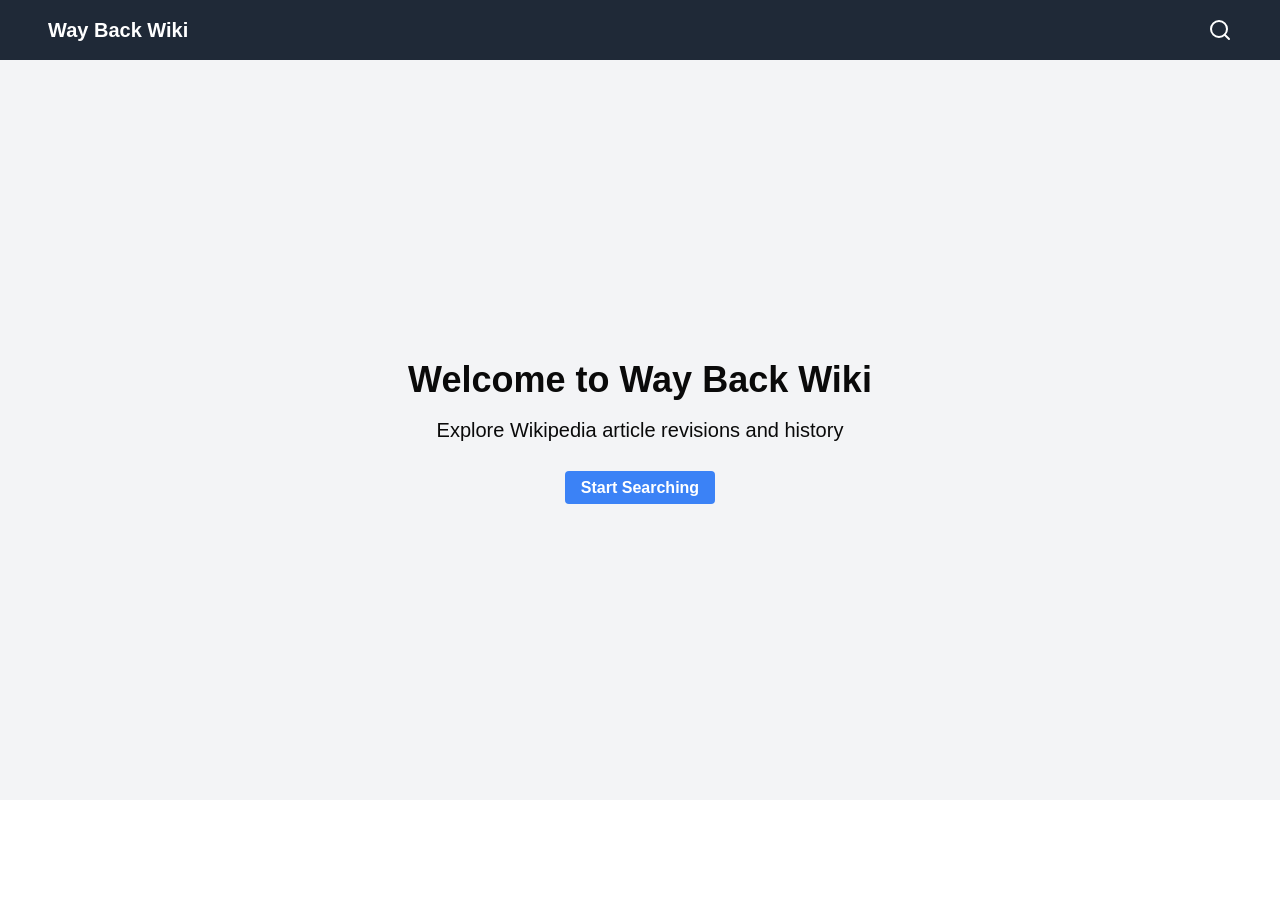
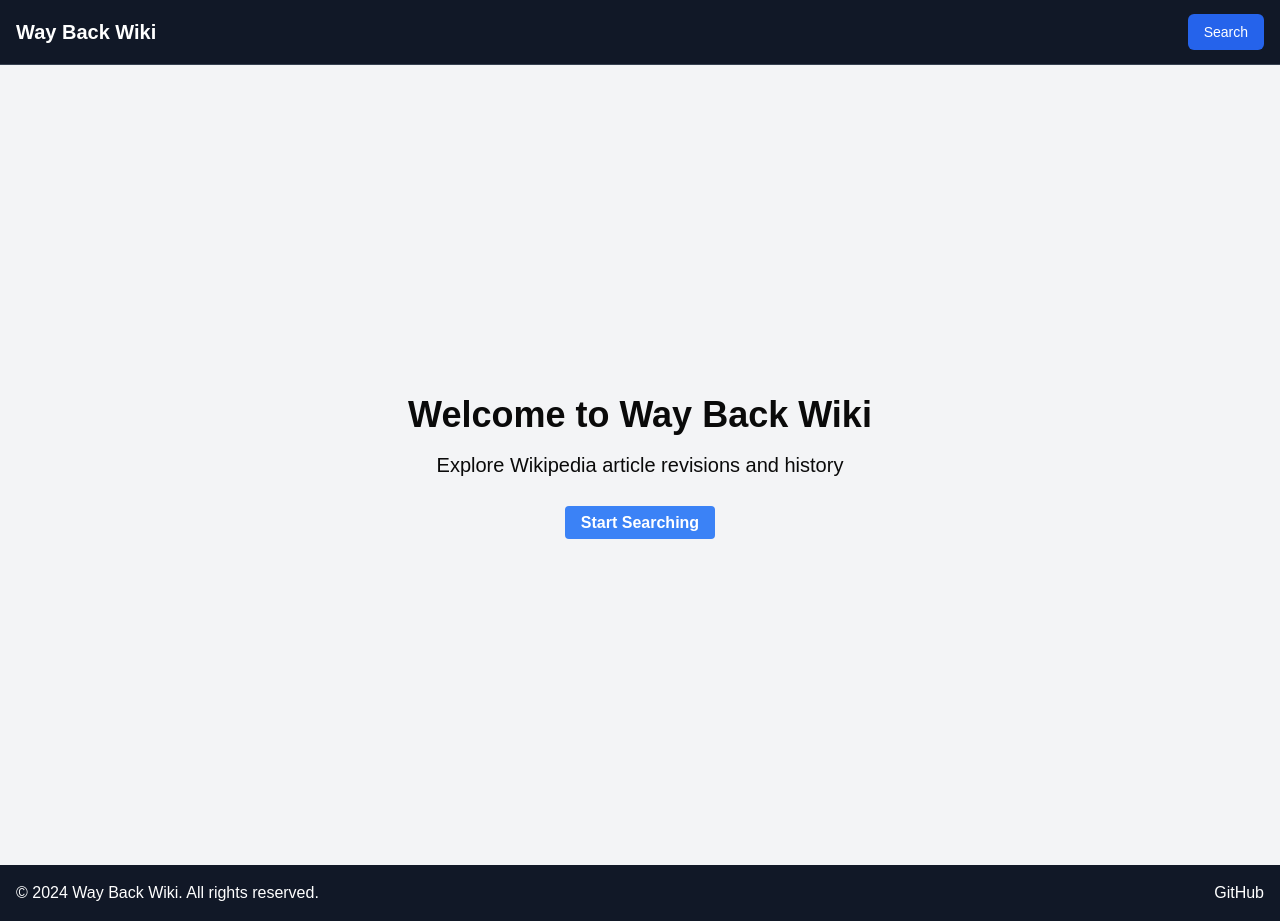
Before and after one commit to pcl-labs/Way-Back-Wiki, a Next.js app: page / in a window 1280 px wide. Before the commit the page ends 800 px from the top, so only its background shows below. Built offline with nearby package versions, Linux system fonts and the light colour scheme.

Commit message:
Header&Footer in Layout

```diff
--- a/package.json
+++ b/package.json
@@ -11,6 +11,8 @@
   "dependencies": {
     "@radix-ui/react-dialog": "^1.1.2",
     "@radix-ui/react-icons": "^1.3.1",
+    "@radix-ui/react-navigation-menu": "^1.2.1",
+    "@radix-ui/react-slot": "^1.1.0",
     "@tailwindcss/typography": "^0.5.15",
     "@tippyjs/react": "^4.2.6",
     "class-variance-authority": "^0.7.0",
--- a/src/app/article/[slug]/page.tsx
+++ b/src/app/article/[slug]/page.tsx
@@ -2,7 +2,6 @@
 
 import React from 'react';
 import { useParams } from 'next/navigation';
-import { Header } from '@/components/Header';
 import { RevisionList } from '@/components/RevisionList';
 import { SnapshotLink } from '@/components/SnapshotLink';
 import { useRevisions } from '@/hooks/useWikipediaData';
@@ -20,7 +19,6 @@
 
   return (
     <>
-      <Header />
       <div className="container mx-auto px-4 py-8">
         <h1 className="text-3xl font-bold mb-6">Article Revisions: {title}</h1>
         {revisions.length > 0 && (
--- a/src/app/layout.tsx
+++ b/src/app/layout.tsx
@@ -1,5 +1,6 @@
 import type { Metadata } from "next";
 import localFont from "next/font/local";
+import Link from "next/link";
 import "./globals.css";
 
 const geistSans = localFont({
@@ -26,9 +27,43 @@
   return (
     <html lang="en">
       <body
-        className={`${geistSans.variable} ${geistMono.variable} antialiased`}
+        className={`${geistSans.variable} ${geistMono.variable} antialiased bg-gray-100 dark:bg-gray-900 flex flex-col min-h-screen`}
       >
-        {children}
+        <header className="bg-gray-900 sticky top-0 z-40 w-full border-b border-gray-700">
+          <div className="container mx-auto flex h-16 items-center justify-between px-4">
+            <nav className="flex items-center">
+              <Link href="/" className="text-xl font-bold text-white hover:text-blue-400 transition-colors duration-200">
+                Way Back Wiki
+              </Link>
+            </nav>
+            <div className="flex items-center">
+              <Link
+                href="/search"
+                className="text-sm font-medium bg-blue-600 text-white px-4 py-2 rounded-md hover:bg-blue-700 transition-colors duration-200"
+              >
+                Search
+              </Link>
+            </div>
+          </div>
+        </header>
+        <main className="flex-grow">
+          {children}
+        </main>
+        <footer className="bg-gray-900 text-white py-4 mt-auto">
+          <div className="container mx-auto px-4">
+            <div className="flex justify-between items-center">
+              <p>&copy; 2024 Way Back Wiki. All rights reserved.</p>
+              <a
+                href="https://github.com/pcl-labs/Way-Back-Wiki"
+                target="_blank"
+                rel="noopener noreferrer"
+                className="text-white hover:text-gray-300 transition-colors duration-200"
+              >
+                GitHub
+              </a>
+            </div>
+          </div>
+        </footer>
       </body>
     </html>
   );
--- a/src/app/page.tsx
+++ b/src/app/page.tsx
@@ -1,10 +1,8 @@
 import Link from 'next/link';
-import { Header } from '@/components/Header';
 
 export default function Home() {
   return (
     <div className="min-h-screen flex flex-col">
-      <Header />
       <main className="flex-grow flex items-center justify-center bg-gray-100">
         <div className="text-center">
           <h1 className="text-4xl font-bold mb-4">Welcome to Way Back Wiki</h1>
--- a/src/app/search/page.tsx
+++ b/src/app/search/page.tsx
@@ -1,11 +1,9 @@
 import React, { Suspense } from 'react';
 import SearchComponent from '@/components/SearchComponent';
-import { Header } from '@/components/Header';
 
 export default function SearchPage() {
   return (
     <div className="min-h-screen flex flex-col">
-      <Header />
       <main className="container mx-auto px-4 py-8">
         <h1 className="text-3xl font-bold mb-6 text-center">Search Wikipedia</h1>
         <Suspense fallback={<div>Loading search...</div>}>
--- a/src/app/snapshot/[id]/page.tsx
+++ b/src/app/snapshot/[id]/page.tsx
@@ -2,7 +2,6 @@
 
 import React from 'react';
 import { useParams } from 'next/navigation';
-import { Header } from '@/components/Header';
 import { Heatmap } from '@/components/Heatmap';
 import { ClientSideArticle } from '@/components/ClientSideArticle';
 import { useRevisions, useArticleContent } from '@/hooks/useWikipediaData';
@@ -21,7 +20,6 @@
 
   return (
     <>
-      <Header />
       <div className="container mx-auto px-4 py-8">
         <h1 className="text-3xl font-bold mb-6">Article Snapshot: {id}</h1>
         <div className="mb-8">
--- a/src/components/Header.tsx
+++ /dev/null
@@ -1,17 +0,0 @@
-import Link from 'next/link';
-import { Search } from 'lucide-react';
-
-export function Header() {
-  return (
-    <header className="bg-gray-800 text-white p-4">
-      <nav className="container mx-auto flex justify-between items-center">
-        <Link href="/" className="text-xl font-bold">
-          Way Back Wiki
-        </Link>
-        <Link href="/search" className="hover:text-gray-300">
-          <Search size={24} />
-        </Link>
-      </nav>
-    </header>
-  );
-}
```
Also changed, not shown: 1 other file (tests, documents, lock files or other folders).
